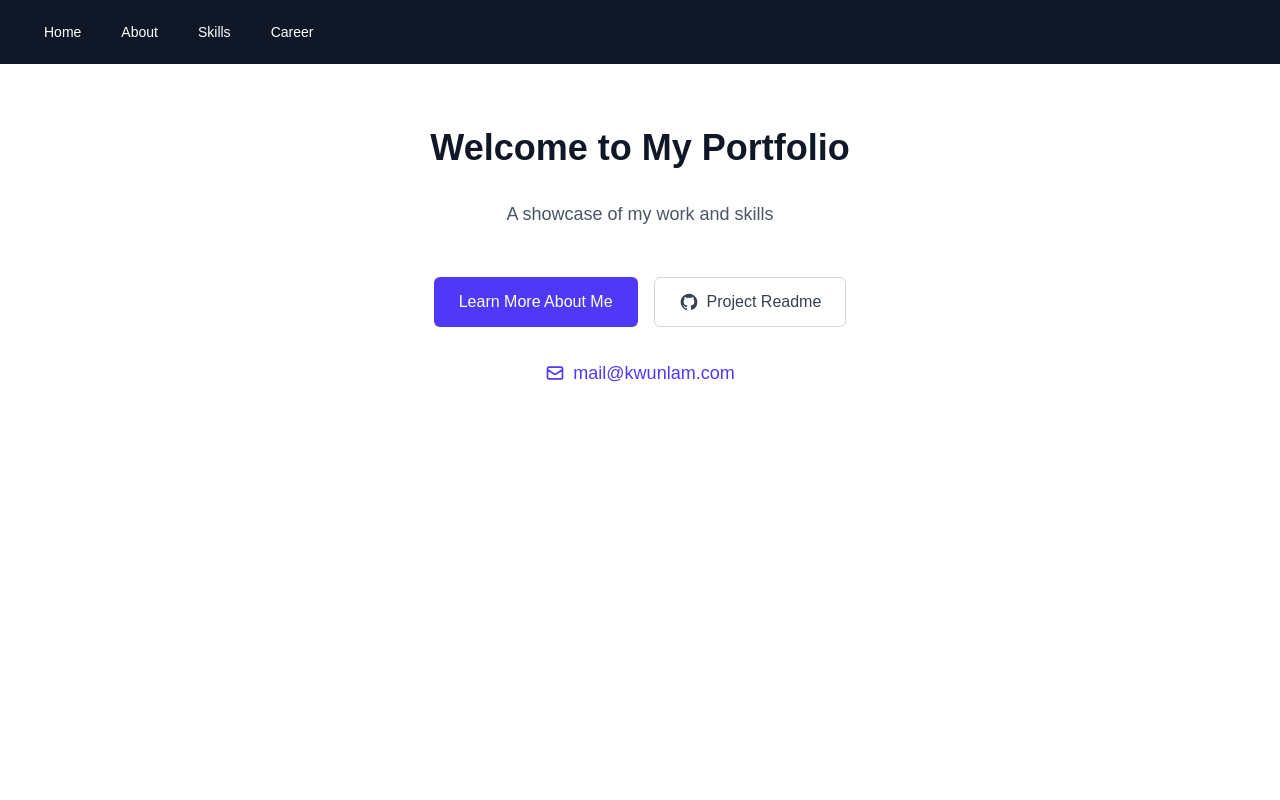
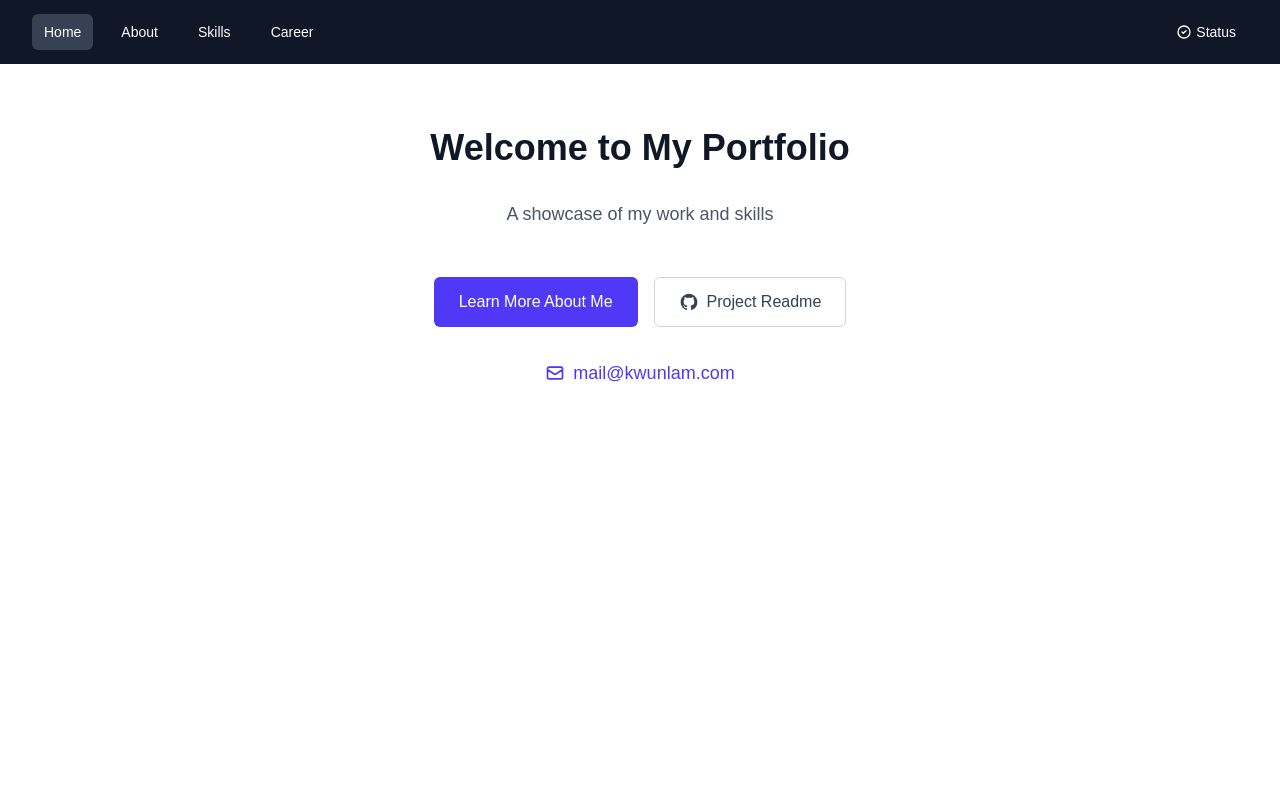
Before and after one commit to etklam/portfolio-2025-apr, a Next.js app: page / in a window 1280 px wide. Shown: the top 800 px of the page. Built offline with nearby package versions, Linux system fonts and the light colour scheme.

Commit message:
Add status page

```diff
--- /dev/null
+++ b/src/app/status/page.tsx
@@ -0,0 +1,84 @@
+'use client';
+
+import { useEffect, useRef } from 'react';
+
+export default function Status() {
+  const iframeRef = useRef<HTMLIFrameElement>(null);
+
+  useEffect(() => {
+    const iframe = iframeRef.current;
+    if (!iframe) return;
+
+    // Function to resize iframe based on content
+    const resizeIframe = () => {
+      try {
+        if (iframe.contentWindow) {
+          const height = iframe.contentWindow.document.documentElement.scrollHeight;
+          iframe.style.height = `${height}px`;
+        }
+      } catch (e) {
+        // Handle cross-origin restrictions
+        iframe.style.height = '1200px'; // Fallback height
+      }
+    };
+
+    // Add load event listener
+    iframe.addEventListener('load', resizeIframe);
+
+    // Create a resize observer
+    const observer = new ResizeObserver(() => {
+      resizeIframe();
+    });
+
+    // Observe iframe
+    observer.observe(iframe);
+
+    // Cleanup
+    return () => {
+      iframe.removeEventListener('load', resizeIframe);
+      observer.disconnect();
+    };
+  }, []);
+
+  return (
+    <div className="min-h-screen bg-gray-50">
+      <div className="max-w-7xl mx-auto px-4 sm:px-6 lg:px-8 py-16">
+        <div className="text-center mb-12">
+          <h1 className="text-4xl font-bold text-gray-900 mb-4">System Status</h1>
+          <p className="text-lg text-gray-600">Real-time monitoring of our service uptime and performance.</p>
+        </div>
+
+        <div className="bg-white rounded-lg shadow-lg overflow-hidden">
+          <div className="p-6">
+            <iframe
+              ref={iframeRef}
+              src="https://wl.hetrixtools.com/r/85ad0b88d63b009d40c2a43ebaf2590d/"
+              style={{
+                width: '100%',
+                minHeight: '600px',
+                border: 'none',
+                overflow: 'hidden'
+              }}
+              scrolling="no"
+              sandbox="allow-scripts allow-same-origin allow-popups"
+            />
+          </div>
+
+          <div className="bg-gray-50 px-6 py-4 text-center">
+            <p className="text-sm text-gray-500">
+              Status monitoring powered by{' '}
+              <a
+                href="https://hetrixtools.com"
+                target="_blank"
+                rel="noopener noreferrer"
+                className="text-indigo-600 hover:text-indigo-500"
+              >
+                HetrixTools
+              </a>
+            </p>
+          </div>
+        </div>
+      </div>
+    </div>
+  );
+}
--- a/src/components/Navigation.tsx
+++ b/src/components/Navigation.tsx
@@ -2,33 +2,62 @@
 
 import { useState } from 'react';
 import Link from 'next/link';
+import { usePathname } from 'next/navigation';
 
 export default function Navigation() {
   const [isMenuOpen, setIsMenuOpen] = useState(false);
+  const pathname = usePathname();
 
-  const navLinks = [
+  const mainNavLinks = [
     { href: '/', text: 'Home' },
     { href: '/about', text: 'About' },
     { href: '/skills', text: 'Skills' },
-    { href: '/career', text: 'Career' }
+    { href: '/career', text: 'Career' },
   ];
+
+  const linkClasses = 'px-3 py-2 rounded-md text-sm font-medium hover:bg-gray-700';
+  const activeClasses = 'bg-gray-700';
 
   return (
     <nav className="bg-gray-900 text-white">
       <div className="max-w-7xl mx-auto px-4 sm:px-6 lg:px-8">
         <div className="flex items-center justify-between h-16">
           {/* Desktop Navigation */}
-          <div className="hidden md:block">
+          <div className="hidden md:flex md:items-center md:justify-between md:flex-1">
+            {/* Left side links */}
             <div className="flex space-x-4">
-              {navLinks.map((link) => (
+              {mainNavLinks.map((link) => (
                 <Link
                   key={link.href}
                   href={link.href}
-                  className="px-3 py-2 rounded-md text-sm font-medium hover:bg-gray-700"
+                  className={`${linkClasses} ${pathname === link.href ? activeClasses : ''}`}
                 >
                   {link.text}
                 </Link>
               ))}
+            </div>
+
+            {/* Right side status link */}
+            <div>
+              <Link
+                href="/status"
+                className={`${linkClasses} ${pathname === '/status' ? activeClasses : ''} flex items-center`}
+              >
+                <svg
+                  className="w-4 h-4 mr-1"
+                  fill="none"
+                  stroke="currentColor"
+                  viewBox="0 0 24 24"
+                >
+                  <path
+                    strokeLinecap="round"
+                    strokeLinejoin="round"
+                    strokeWidth={2}
+                    d="M9 12l2 2 4-4m6 2a9 9 0 11-18 0 9 9 0 0118 0z"
+                  />
+                </svg>
+                Status
+              </Link>
             </div>
           </div>
 
@@ -56,15 +85,36 @@ export default function Navigation() {
         {isMenuOpen && (
           <div className="md:hidden">
             <div className="px-2 pt-2 pb-3 space-y-1 sm:px-3">
-              {navLinks.map((link) => (
+              {mainNavLinks.map((link) => (
                 <Link
                   key={link.href}
                   href={link.href}
-                  className="block px-3 py-2 rounded-md text-base font-medium text-white hover:bg-gray-700"
+                  className={`block px-3 py-2 rounded-md text-base font-medium text-white hover:bg-gray-700 ${pathname === link.href ? activeClasses : ''}`}
                 >
                   {link.text}
                 </Link>
               ))}
+              <Link
+                href="/status"
+                className={`block px-3 py-2 rounded-md text-base font-medium text-white hover:bg-gray-700 ${pathname === '/status' ? activeClasses : ''}`}
+              >
+                <span className="flex items-center">
+                  <svg
+                    className="w-4 h-4 mr-1"
+                    fill="none"
+                    stroke="currentColor"
+                    viewBox="0 0 24 24"
+                  >
+                    <path
+                      strokeLinecap="round"
+                      strokeLinejoin="round"
+                      strokeWidth={2}
+                      d="M9 12l2 2 4-4m6 2a9 9 0 11-18 0 9 9 0 0118 0z"
+                    />
+                  </svg>
+                  Status
+                </span>
+              </Link>
             </div>
           </div>
         )}
```
